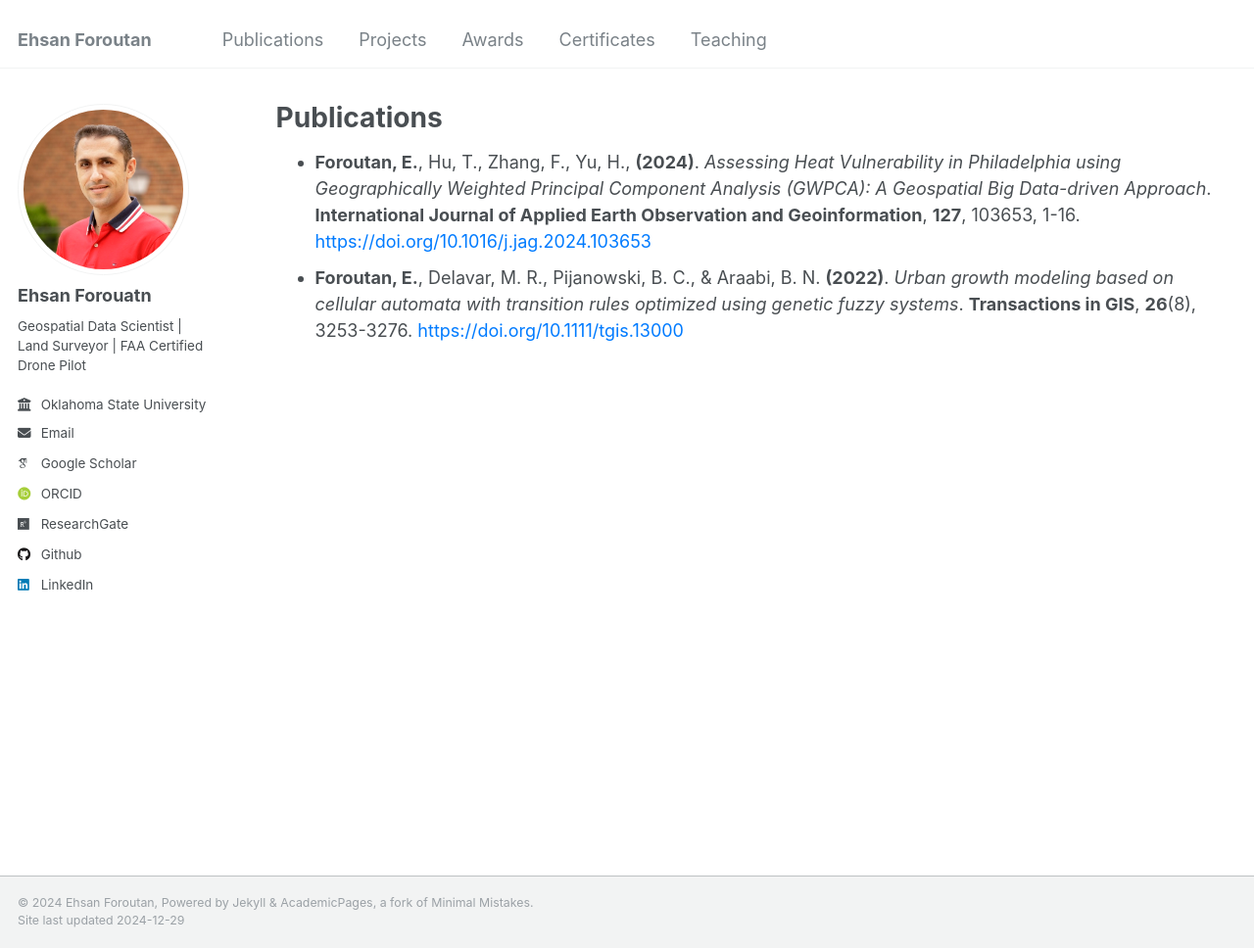
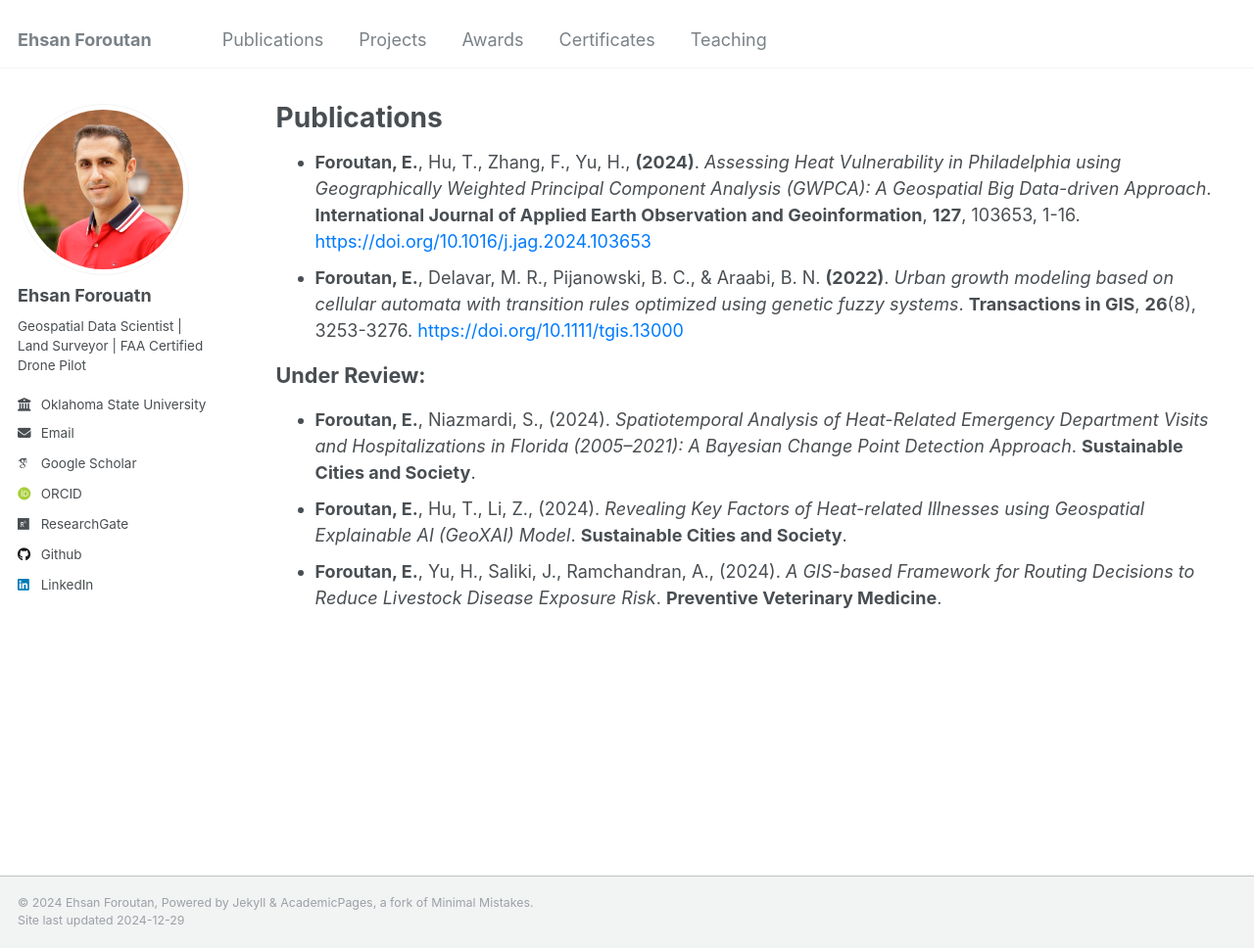
Before and after one commit to eforoutan/eforoutan.github.io, a Jekyll site: the page built from _pages/publications.html, in a window 1280 px wide and 968 px high. Shown: the whole window at 98% size. Built offline with Jekyll 4.4.1, drawn with Linux system fonts in a browser that asks for light colours; some web fonts are replaced.

Commit message:
Update publications.html

```diff
--- a/_pages/publications.html
+++ b/_pages/publications.html
@@ -20,6 +20,26 @@ author_profile: true
   <a href="https://doi.org/10.1111/tgis.13000" target="_blank" style="color: #007BFF; text-decoration: none;">https://doi.org/10.1111/tgis.13000</a>
 </li>
 
+</ul>
 
+<h3 style="font-size: 1.2rem; margin-top: 20px;">Under Review:</h3>
+<ul>
+  <li style="font-size: 1rem; line-height: 1.5; margin-bottom: 10px;">
+    <strong>Foroutan, E.</strong>, Niazmardi, S., (2024).
+    <em>Spatiotemporal Analysis of Heat-Related Emergency Department Visits and Hospitalizations in Florida (2005–2021): A Bayesian Change Point Detection Approach</em>.
+    <strong>Sustainable Cities and Society</strong>.
+  </li>
 
-</ul>
+  <li style="font-size: 1rem; line-height: 1.5; margin-bottom: 10px;">
+    <strong>Foroutan, E.</strong>, Hu, T., Li, Z., (2024).
+    <em>Revealing Key Factors of Heat-related Illnesses using Geospatial Explainable AI (GeoXAI) Model</em>.
+    <strong>Sustainable Cities and Society</strong>.
+  </li>
+
+  <li style="font-size: 1rem; line-height: 1.5; margin-bottom: 10px;">
+    <strong>Foroutan, E.</strong>, Yu, H., Saliki, J., Ramchandran, A., (2024).
+    <em>A GIS-based Framework for Routing Decisions to Reduce Livestock Disease Exposure Risk</em>.
+    <strong>Preventive Veterinary Medicine</strong>.
+  </li>
+
+ </ul>
```
